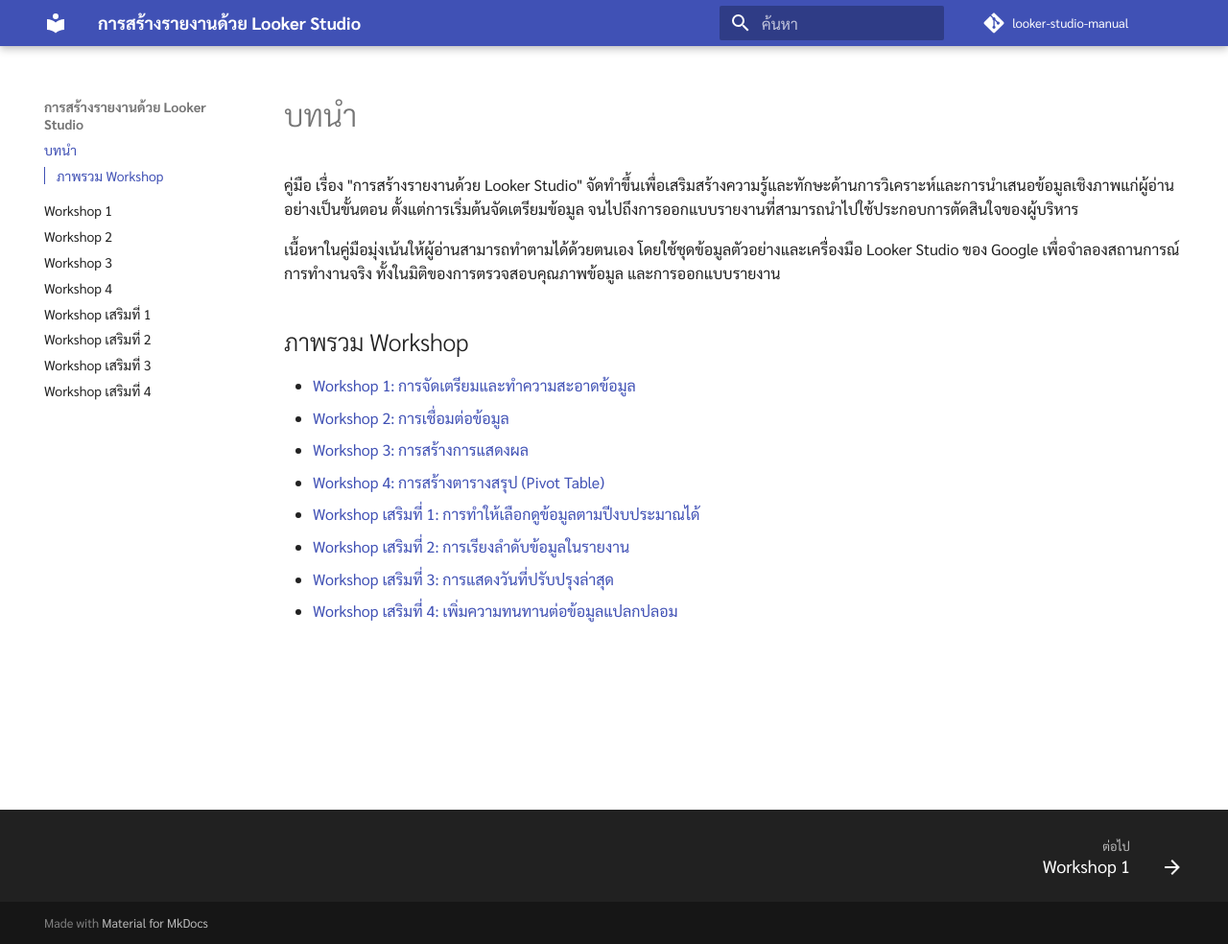
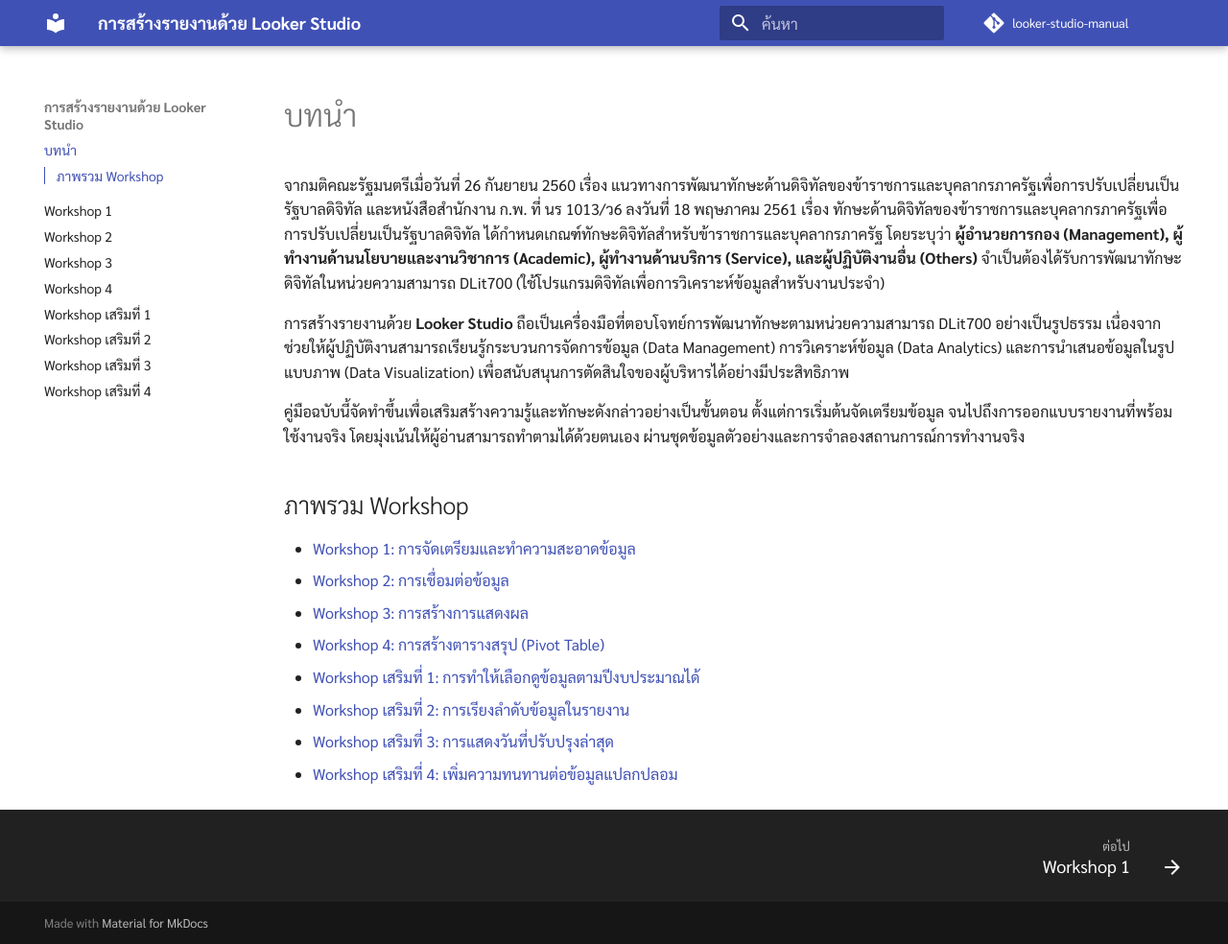
Before and after one commit to weeix/looker-studio-manual, an MkDocs documentation site: the page built from docs/index.md, in a window 1280 px wide and 984 px high. Shown: the whole window at 96% size. Built offline with MkDocs 1.6.1 and Material for MkDocs 9.7.7, drawn with Linux system fonts in a browser that asks for light colours; comment, search, counter and statistics services are not loaded.

Commit message:
revise the introduction

```diff
--- a/docs/index.md
+++ b/docs/index.md
@@ -1,8 +1,10 @@
 # บทนำ
 
-คู่มือ เรื่อง "การสร้างรายงานด้วย Looker Studio" จัดทำขึ้นเพื่อเสริมสร้างความรู้และทักษะด้านการวิเคราะห์และการนำเสนอข้อมูลเชิงภาพแก่ผู้อ่านอย่างเป็นขั้นตอน ตั้งแต่การเริ่มต้นจัดเตรียมข้อมูล จนไปถึงการออกแบบรายงานที่สามารถนำไปใช้ประกอบการตัดสินใจของผู้บริหาร
+จากมติคณะรัฐมนตรีเมื่อวันที่ 26 กันยายน 2560 เรื่อง แนวทางการพัฒนาทักษะด้านดิจิทัลของข้าราชการและบุคลากรภาครัฐเพื่อการปรับเปลี่ยนเป็นรัฐบาลดิจิทัล และหนังสือสำนักงาน ก.พ. ที่ นร 1013/ว6 ลงวันที่ 18 พฤษภาคม 2561 เรื่อง ทักษะด้านดิจิทัลของข้าราชการและบุคลากรภาครัฐเพื่อการปรับเปลี่ยนเป็นรัฐบาลดิจิทัล ได้กำหนดเกณฑ์ทักษะดิจิทัลสำหรับข้าราชการและบุคลากรภาครัฐ โดยระบุว่า **ผู้อำนวยการกอง (Management), ผู้ทำงานด้านนโยบายและงานวิชาการ (Academic), ผู้ทำงานด้านบริการ (Service), และผู้ปฏิบัติงานอื่น (Others)** จำเป็นต้องได้รับการพัฒนาทักษะดิจิทัลในหน่วยความสามารถ DLit700 (ใช้โปรแกรมดิจิทัลเพื่อการวิเคราะห์ข้อมูลสำหรับงานประจำ)
 
-เนื้อหาในคู่มือมุ่งเน้นให้ผู้อ่านสามารถทำตามได้ด้วยตนเอง โดยใช้ชุดข้อมูลตัวอย่างและเครื่องมือ Looker Studio ของ Google เพื่อจำลองสถานการณ์การทำงานจริง ทั้งในมิติของการตรวจสอบคุณภาพข้อมูล และการออกแบบรายงาน
+การสร้างรายงานด้วย **Looker Studio** ถือเป็นเครื่องมือที่ตอบโจทย์การพัฒนาทักษะตามหน่วยความสามารถ DLit700 อย่างเป็นรูปธรรม เนื่องจากช่วยให้ผู้ปฏิบัติงานสามารถเรียนรู้กระบวนการจัดการข้อมูล (Data Management) การวิเคราะห์ข้อมูล (Data Analytics) และการนำเสนอข้อมูลในรูปแบบภาพ (Data Visualization) เพื่อสนับสนุนการตัดสินใจของผู้บริหารได้อย่างมีประสิทธิภาพ
+
+คู่มือฉบับนี้จัดทำขึ้นเพื่อเสริมสร้างความรู้และทักษะดังกล่าวอย่างเป็นขั้นตอน ตั้งแต่การเริ่มต้นจัดเตรียมข้อมูล จนไปถึงการออกแบบรายงานที่พร้อมใช้งานจริง โดยมุ่งเน้นให้ผู้อ่านสามารถทำตามได้ด้วยตนเอง ผ่านชุดข้อมูลตัวอย่างและการจำลองสถานการณ์การทำงานจริง
 
 ## ภาพรวม Workshop
 
```
